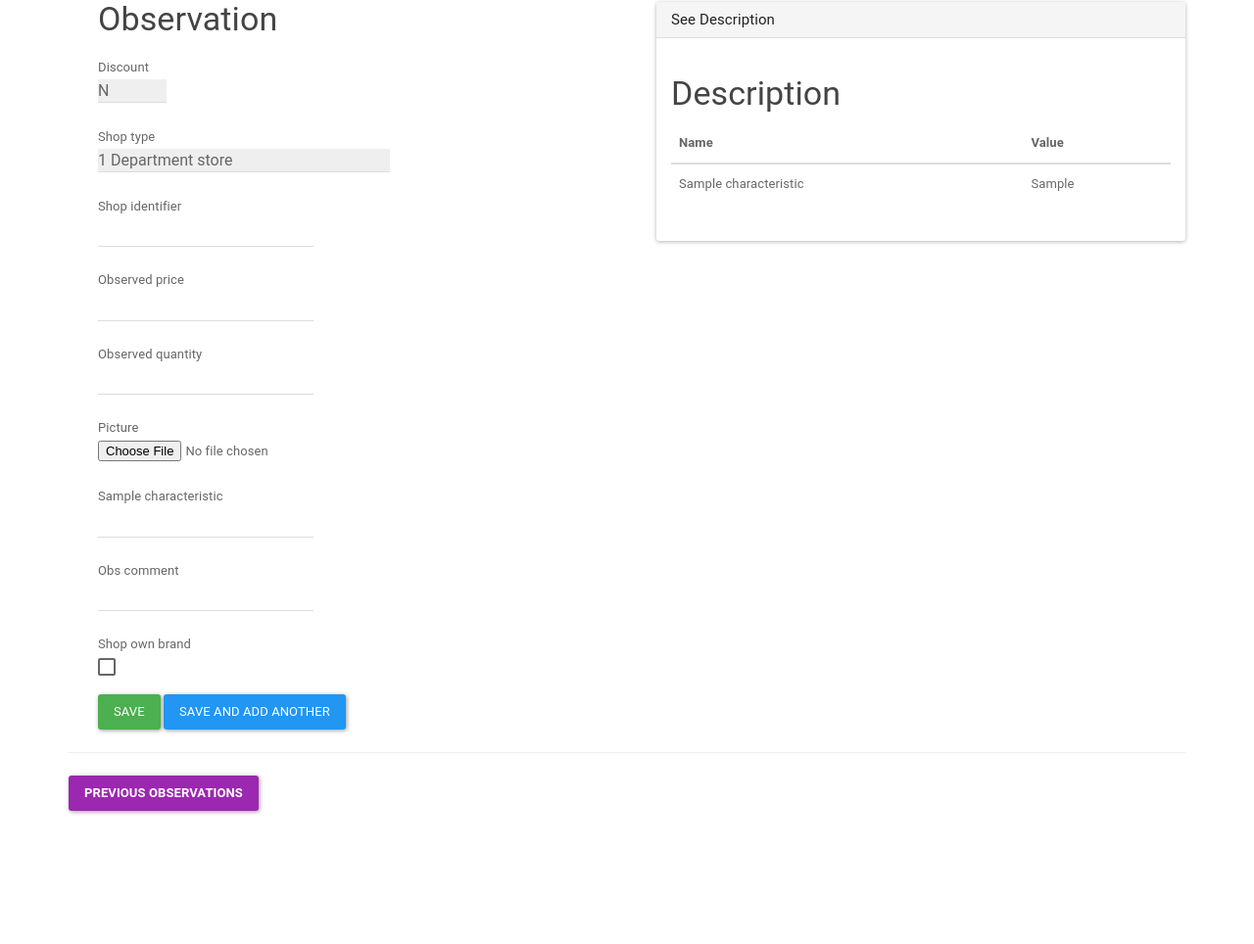
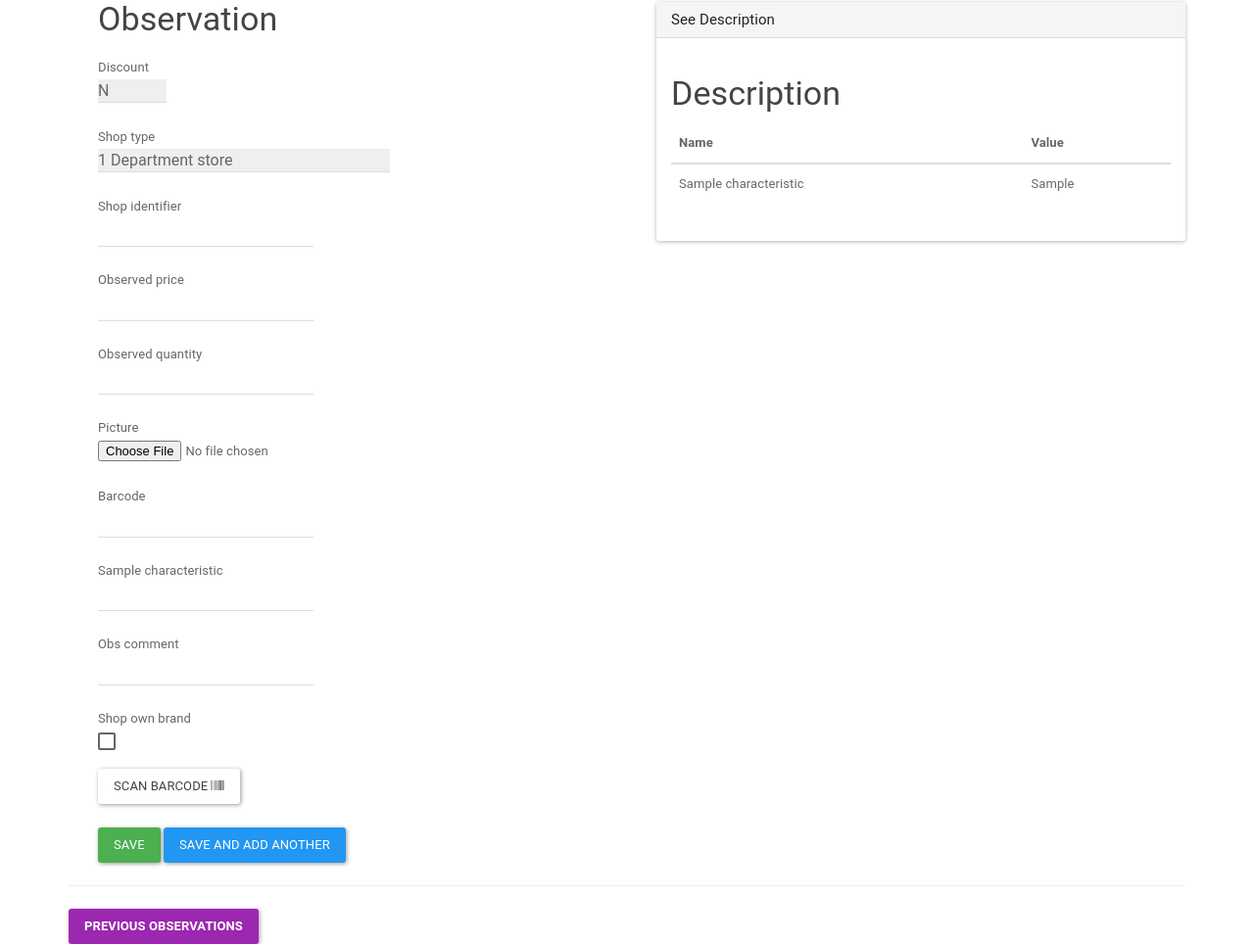
Before and after one commit to hagstofan/verd-andi, a Django app: a page that uses src/verd_andi/templates/base.html in a window 1280 px wide. Shown: the part 138-1102 px from the top of the page at 98% size. Before the commit the page ends 970 px from the top, so only its background shows below. Run offline with Django 3.2, Linux system fonts and the light colour scheme; a user stored in the database is signed in; tables that the repository leaves empty hold one stand-in row (values such as "Sample post"); some libraries are stand-ins or nearby versions.

Commit message:
Adding barcode field to observations
Barcode field now added to observation

```diff
--- a/src/verd_andi/survey/forms.py
+++ b/src/verd_andi/survey/forms.py
@@ -40,6 +40,7 @@ class ObservationForm(forms.Form):
 
     observed_price = forms.DecimalField(decimal_places=2, max_digits=25)
     observed_quantity = forms.DecimalField(decimal_places=2, max_digits=25)
+    barcode = forms.CharField(max_length=200, required=False)
     # item = forms.ForeignKey(Item)
     obs_comment = forms.CharField(max_length=300, required=False)
     picture = forms.ImageField(required=False)
@@ -73,7 +74,8 @@ class ObservationForm(forms.Form):
             'shop_identifier',
             'observed_price',
             'observed_quantity',
-            'picture'
+            'picture',
+            'barcode'
             ]
 
         for i, question in enumerate(extra):
--- a/src/verd_andi/survey/models.py
+++ b/src/verd_andi/survey/models.py
@@ -110,6 +110,7 @@ class Observation(models.Model):
                                 "/",
                                 blank=True,
                                 null=True)
+    barcode = models.CharField(max_length=200, blank=True, null=True)
 
     def __str__(self):
         return str(self.item) + " " + str(self.obs_time)
--- a/src/verd_andi/survey/views.py
+++ b/src/verd_andi/survey/views.py
@@ -184,6 +184,7 @@ def item_observation(request, idx):
             theuser = User.objects.filter(pk=observer)[0]
             shop_own_brand = form.cleaned_data['shop_own_brand']
             picture = form.cleaned_data['picture']
+            barcode = form.cleaned_data['barcode']
             surv = getattr(theitem, 'survey')
             # survey = Survey.objects.filter(pk=surv.pk)
             observation = Observation.objects.create(
@@ -197,6 +198,7 @@ def item_observation(request, idx):
                 observed_price=observed_price,
                 observed_quantity=observed_quantity,
                 picture=picture,
+                barcode=barcode,
                 obs_comment=obs_comment,
                 shop_own_brand=shop_own_brand,
                 survey=surv
@@ -345,7 +347,8 @@ def ObservationUpdate(request, idx):
                 'observed_quantity': observation.observed_quantity,
                 'picture': observation.picture,
                 'obs_comment': observation.obs_comment,
-                'shop_own_brand': observation.shop_own_brand
+                'shop_own_brand': observation.shop_own_brand,
+                'barcode': observation.barcode
             }
             # adding specified chars to form
             ochars = []
@@ -389,6 +392,7 @@ def ObservationUpdate(request, idx):
                 obs_comment = form.cleaned_data['obs_comment']
                 shop_own_brand = form.cleaned_data['shop_own_brand']
                 picture = form.cleaned_data['picture']
+                barcode = form.cleaned_data['barcode']
                 # updating the observation
                 observation.shop_type = shop_type
                 observation.shop_identifier = shop_identifier
@@ -398,7 +402,7 @@ def ObservationUpdate(request, idx):
                 observation.obs_comment = obs_comment
                 observation.shop_own_brand = shop_own_brand
                 observation.picture = picture
-
+                observation.barcode = barcode
                 observation.save()
 
                 # updating observed characteristics
@@ -454,7 +458,8 @@ def viewObservation(request, idx):
                 'observed_quantity': observation.observed_quantity,
                 'picture': observation.picture,
                 'obs_comment': observation.obs_comment,
-                'shop_own_brand': observation.shop_own_brand
+                'shop_own_brand': observation.shop_own_brand,
+                'barcode': observation.barcode
             }
             # adding specified chars to form
             ochars = []
--- a/src/verd_andi/templates/base.html
+++ b/src/verd_andi/templates/base.html
@@ -32,6 +32,113 @@
     crossorigin="anonymous"></script>
 
      <script src="{% static 'js/bootstrap.min.js' %}"></script>
+
+
+    <script src="https://cdnjs.cloudflare.com/ajax/libs/quagga/0.12.1/quagga.min.js" integrity="sha384-sl2LNalPRD3qrS3TKmINXWwRcQKf9cUlNZGd8pqjlpzwbzgMsFgE+133u4kM32IR" crossorigin="anonymous"></script>
+    <script type="text/javascript">
+    $(document).ready(function() {
+      // Create the QuaggaJS config object for the live stream
+      var liveStreamConfig = {
+          inputStream: {
+            type : "LiveStream",
+            constraints: {
+              width: {max: 640},
+              height: {max: 480},
+              // aspectRatio: {min: 1, max: 100},
+              facingMode: "environment" // or "user" for the front camera
+            }
+          },
+          locator: {
+            patchSize: "medium",
+            halfSample: true
+          },
+          numOfWorkers: (navigator.hardwareConcurrency ? navigator.hardwareConcurrency : 4),
+          decoder: {
+            "readers":[
+              {"format":"ean_reader","config":{}}
+            ]
+          },
+          locate: true
+        };
+      // The fallback to the file API requires a different inputStream option.
+      // The rest is the same
+      var fileConfig = $.extend(
+          {},
+          liveStreamConfig,
+          {
+            inputStream: {
+              size: 800
+            }
+          }
+        );
+      // Start the live stream scanner when the modal opens
+      $('#livestream_scanner').on('shown.bs.modal', function (e) {
+        Quagga.init(
+          liveStreamConfig,
+          function(err) {
+            if (err) {
+              $('#livestream_scanner .modal-body .error').html('<div class="alert alert-danger"><strong><i class="fa fa-exclamation-triangle"></i> '+err.name+'</strong>: '+err.message+'</div>');
+              Quagga.stop();
+              return;
+            }
+            Quagga.start();
+          }
+        );
+        });
+
+      // Make sure, QuaggaJS draws frames an lines around possible
+      // barcodes on the live stream
+      Quagga.onProcessed(function(result) {
+        var drawingCtx = Quagga.canvas.ctx.overlay,
+          drawingCanvas = Quagga.canvas.dom.overlay;
+
+        if (result) {
+          if (result.boxes) {
+            drawingCtx.clearRect(0, 0, parseInt(drawingCanvas.getAttribute("width")), parseInt(drawingCanvas.getAttribute("height")));
+            result.boxes.filter(function (box) {
+              return box !== result.box;
+            }).forEach(function (box) {
+              Quagga.ImageDebug.drawPath(box, {x: 0, y: 1}, drawingCtx, {color: "green", lineWidth: 2});
+            });
+          }
+
+          if (result.box) {
+            Quagga.ImageDebug.drawPath(result.box, {x: 0, y: 1}, drawingCtx, {color: "#00F", lineWidth: 2});
+          }
+
+          if (result.codeResult && result.codeResult.code) {
+            Quagga.ImageDebug.drawPath(result.line, {x: 'x', y: 'y'}, drawingCtx, {color: 'red', lineWidth: 3});
+          }
+        }
+      });
+
+      // Once a barcode had been read successfully, stop quagga and
+      // close the modal after a second to let the user notice where
+      // the barcode had actually been found.
+      Quagga.onDetected(function(result) {
+        if (result.codeResult.code){
+          $('#id_barcode').val(result.codeResult.code);
+          Quagga.stop();
+          setTimeout(function(){ $('#livestream_scanner').modal('hide'); }, 1000);
+        }
+      });
+
+      // Stop quagga in any case, when the modal is closed
+        $('#livestream_scanner').on('hide.bs.modal', function(){
+          if (Quagga){
+            Quagga.stop();
+          }
+        });
+
+      // Call Quagga.decodeSingle() for every file selected in the
+      // file input
+      $("#livestream_scanner input:file").on("change", function(e) {
+        if (e.target.files && e.target.files.length) {
+          Quagga.decodeSingle($.extend({}, fileConfig, {src: URL.createObjectURL(e.target.files[0])}), function(result) {alert(result.codeResult.code);});
+        }
+      });
+    });
+    </script>
 </body>
 
 </html>
--- a/src/verd_andi/templates/survey/item_observation.html
+++ b/src/verd_andi/templates/survey/item_observation.html
@@ -19,6 +19,44 @@
 {% endif %}
 
 {% if characteristics %}
+
+
+<div class="modal" id="livestream_scanner">
+  <div class="modal-dialog modal-lg">
+    <div class="modal-content">
+
+      <div class="modal-header">
+        <button type="button" class="close" data-dismiss="modal" aria-label="Close">
+          <span aria-hidden="true">&times;</span>
+        </button>
+        <h4 class="modal-title">Barcode Scanner</h4>
+      </div>
+
+      <div class="modal-body" style="position: static">
+        <div id="interactive" class="viewport" style="width: 100%;"></div>
+        <div class="error"></div>
+      </div>
+
+      <div class="modal-footer">
+        <label class="btn btn-default pull-left">
+          <i class="fa fa-camera"></i> Use camera app
+          <input type="file" accept="image/*;capture=camera" capture="camera" class="hidden" />
+        </label>
+        <button type="button" class="btn btn-primary" data-dismiss="modal">Close</button>
+      </div>
+
+    </div><!-- /.modal-content -->
+  </div><!-- /.modal-dialog -->
+</div><!-- /.modal -->
+<style>
+	#livestream_scanner #interactive canvas {
+		/*position: absolute;*/
+	}
+	#livestream_scanner #interactive video {
+		position: absolute;
+	}
+
+</style>
 
 
 <div class="container">
--- a/src/verd_andi/templates/survey/observation_form.html
+++ b/src/verd_andi/templates/survey/observation_form.html
@@ -28,6 +28,12 @@
                 </div>
         {% endfor %}
 
+      <span class="input-group-btn">
+        <button class="btn btn-default" type="button" data-toggle="modal" data-target="#livestream_scanner">
+          Scan barcode
+          <i class="fa fa-barcode"></i>
+        </button>
+      </span><br>
 
 
       <input type="submit" class="btn btn-success" value="Save">
@@ -41,4 +47,5 @@
     </form>
 
 </div>
+
 {% endblock %}
```
Also changed, not shown: src/verd_andi/survey/migrations/0037_observation_barcode.py (added), src/verd_andi/survey/migrations/0038_auto_20190722_1409.py (added).
